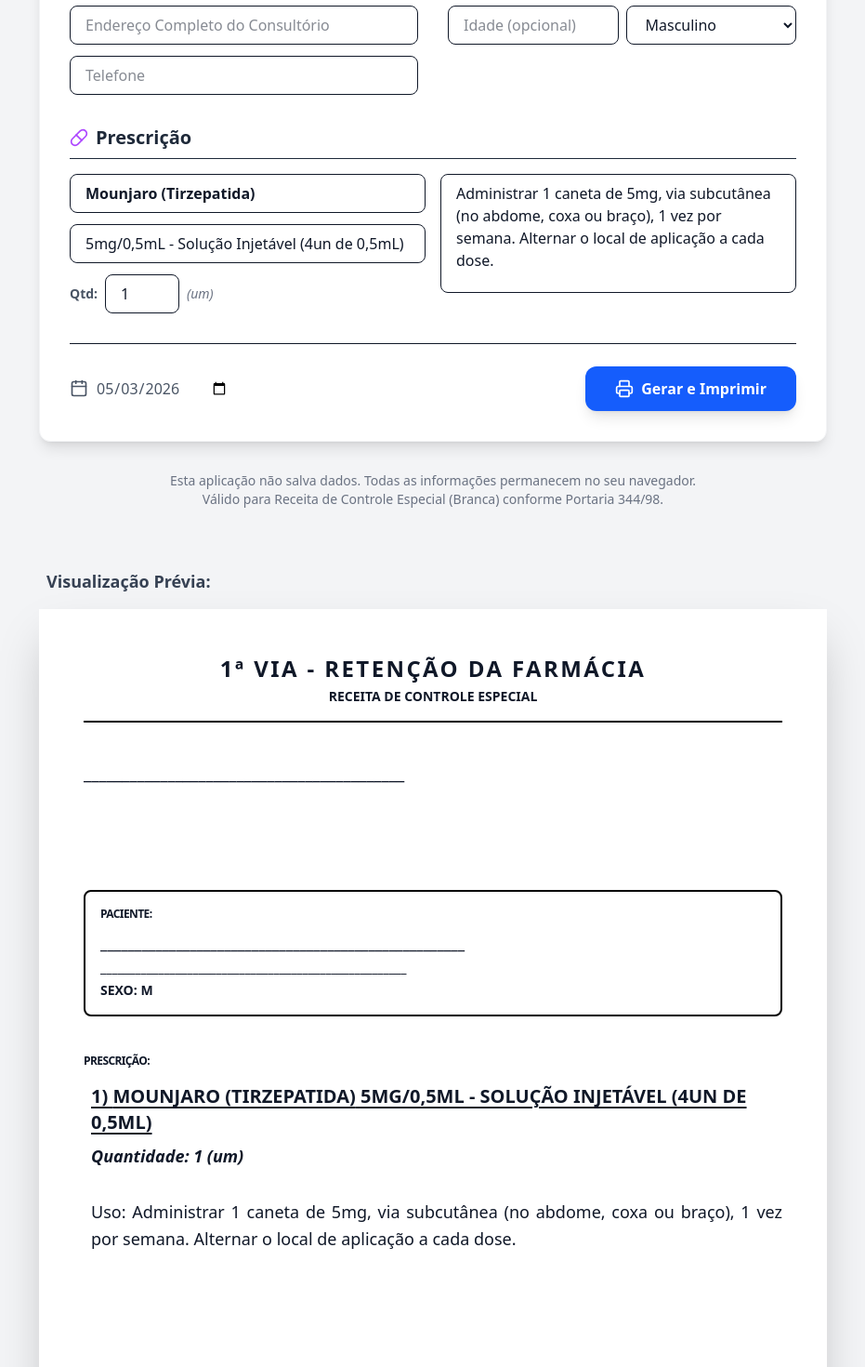
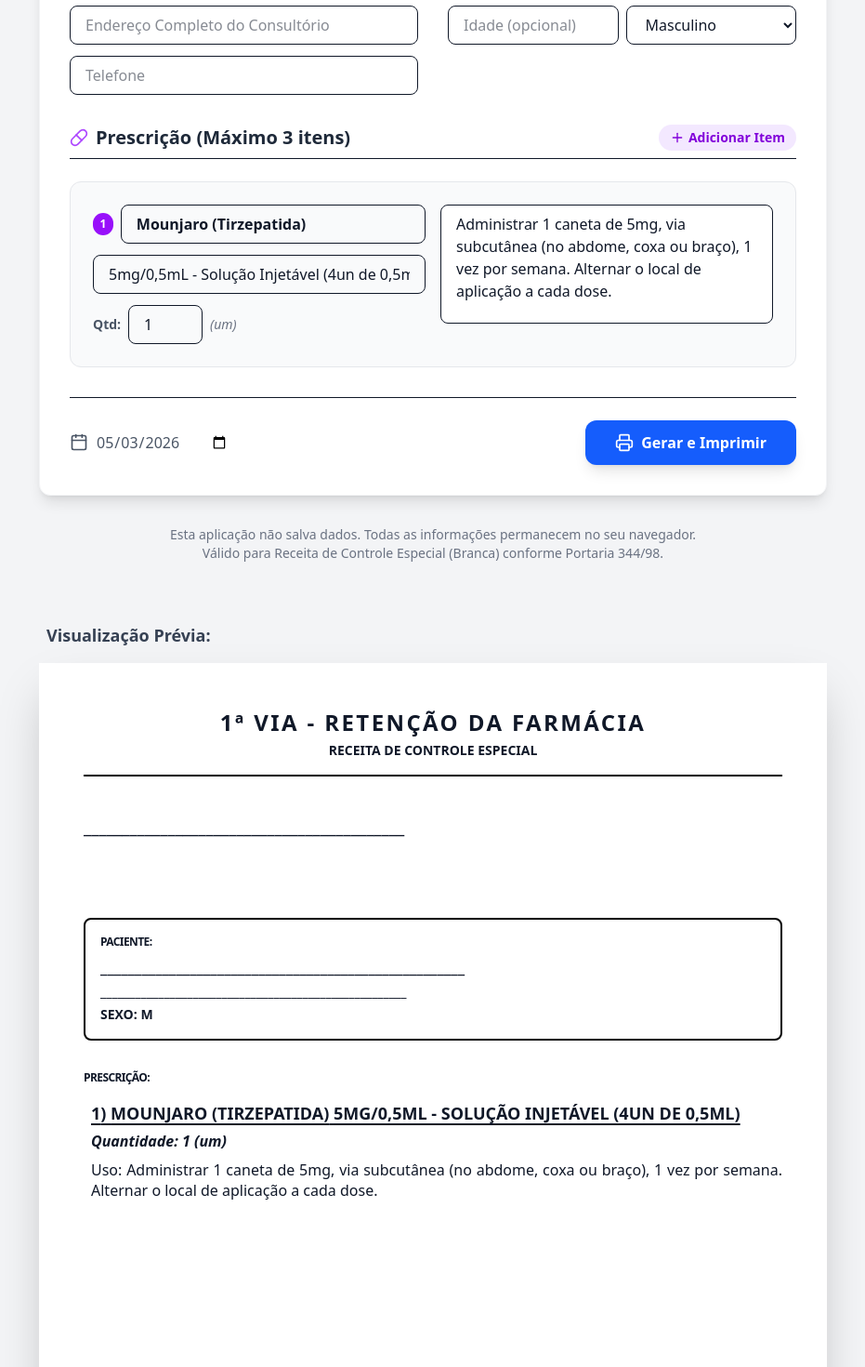
Before and after one commit to romualdoag/receitas-web, a React (Vite) app: page / in a window 1280 px wide. Shown: the part 320-1790 px from the top of the page at 93% size, without its empty margins (174-1105 px from the left). Built offline with nearby package versions, Linux system fonts and the light colour scheme.

Commit message:
feat: support up to 3 medications per prescription

```diff
--- a/src/components/PrescriptionDocument.tsx
+++ b/src/components/PrescriptionDocument.tsx
@@ -1,4 +1,12 @@
 import React from 'react';
+
+interface Medication {
+  nome: string;
+  dosagem: string;
+  quantidade: number;
+  quantidadeExtenso: string;
+  posologia: string;
+}
 
 interface PrescriptionData {
   prescritor: {
@@ -14,13 +22,7 @@
     idade?: string;
     sexo?: string;
   };
-  medicamento: {
-    nome: string;
-    dosagem: string;
-    quantidade: number;
-    quantidadeExtenso: string;
-    posologia: string;
-  };
+  medicamentos: Medication[];
   data: string;
 }
 
@@ -37,7 +39,7 @@
       </div>
 
       {/* Identificação do Emitente */}
-      <div className="mb-10 min-h-[100px]">
+      <div className="mb-8 min-h-[80px]">
         <p className="font-bold text-xl uppercase">{data.prescritor.nome || '__________________________________________'}</p>
         <p className="font-semibold">{data.prescritor.registro} {data.prescritor.uf}</p>
         <p className="text-sm">{data.prescritor.endereco}</p>
@@ -45,8 +47,8 @@
       </div>
 
       {/* Identificação do Usuário */}
-      <div className="mb-10 p-4 border-2 border-black rounded-lg">
-        <p className="text-xs font-black mb-2 uppercase tracking-tighter">Paciente:</p>
+      <div className="mb-8 p-4 border-2 border-black rounded-lg">
+        <p className="text-xs font-black mb-1 uppercase tracking-tighter">Paciente:</p>
         <p className="font-bold text-lg uppercase">{data.paciente.nome || '_____________________________________________________'}</p>
         <p className="text-sm uppercase mt-1">{data.paciente.endereco || '_____________________________________________________'}</p>
         {(data.paciente.idade || data.paciente.sexo) && (
@@ -59,23 +61,27 @@
       </div>
 
       {/* Prescrição */}
-      <div className="flex-grow mb-10">
+      <div className="flex-grow mb-8">
         <p className="text-xs font-black mb-4 uppercase tracking-tighter">Prescrição:</p>
-        <div className="ml-2">
-          <p className="font-bold text-xl uppercase underline decoration-2 underline-offset-4">
-            1) {data.medicamento.nome} {data.medicamento.dosagem}
-          </p>
-          <p className="mt-2 font-bold italic text-lg">
-            Quantidade: {data.medicamento.quantidade} ({data.medicamento.quantidadeExtenso})
-          </p>
-          <div className="mt-8 text-lg text-justify leading-relaxed whitespace-pre-wrap font-medium">
-            Uso: {data.medicamento.posologia}
-          </div>
+        <div className="space-y-6">
+          {data.medicamentos.map((med, index) => (
+            <div key={index} className="ml-2">
+              <p className="font-bold text-lg uppercase underline decoration-2 underline-offset-4">
+                {index + 1}) {med.nome} {med.dosagem}
+              </p>
+              <p className="mt-1 font-bold italic text-base">
+                Quantidade: {med.quantidade} ({med.quantidadeExtenso})
+              </p>
+              <div className="mt-2 text-base text-justify leading-snug whitespace-pre-wrap font-medium">
+                Uso: {med.posologia}
+              </div>
+            </div>
+          ))}
         </div>
       </div>
 
       <div className="mt-auto">
-        <div className="flex justify-between items-end mb-12">
+        <div className="flex justify-between items-end mb-10">
           <div className="pb-2">
             <p className="text-base font-bold">
               {data.prescritor.endereco.split(',')[1]?.trim() || 'Cidade'}, {new Date(data.data).toLocaleDateString('pt-BR')}
--- a/src/components/PrescriptionForm.tsx
+++ b/src/components/PrescriptionForm.tsx
@@ -1,6 +1,14 @@
 import React, { useState, useEffect } from 'react';
-import { User, Clipboard, Pill, Printer, Calendar } from 'lucide-react';
+import { User, Clipboard, Pill, Printer, Calendar, Plus, Trash2 } from 'lucide-react';
 import { numberToWords } from '../utils/numberToWords';
+
+interface Medication {
+  nome: string;
+  dosagem: string;
+  quantidade: number;
+  quantidadeExtenso: string;
+  posologia: string;
+}
 
 interface PrescriptionFormProps {
   onDataChange: (data: any) => void;
@@ -22,13 +30,15 @@
       idade: '',
       sexo: 'M',
     },
-    medicamento: {
+    medicamentos: [
+      {
         nome: 'Mounjaro (Tirzepatida)',
         dosagem: '5mg/0,5mL - Solução Injetável (4un de 0,5mL)',
         quantidade: 1,
         quantidadeExtenso: 'um',
         posologia: 'Administrar 1 caneta de 5mg, via subcutânea (no abdome, coxa ou braço), 1 vez por semana. Alternar o local de aplicação a cada dose.',
-    },
+      }
+    ] as Medication[],
     data: new Date().toISOString().split('T')[0],
   });
 
@@ -36,22 +46,44 @@
     onDataChange(formData);
   }, [formData, onDataChange]);
 
-  const handleChange = (section: string, field: string, value: any) => {
-    setFormData((prev) => {
-      const newData = {
+  const handlePrescritorPacienteChange = (section: string, field: string, value: any) => {
+    setFormData((prev) => ({
       ...prev,
       [section]: {
         ...prev[section as keyof typeof prev] as any,
         [field]: value,
       },
+    }));
   };
 
-      if (section === 'medicamento' && field === 'quantidade') {
-        newData.medicamento.quantidadeExtenso = numberToWords(Number(value));
+  const handleMedicationChange = (index: number, field: keyof Medication, value: any) => {
+    const newMedicamentos = [...formData.medicamentos];
+    (newMedicamentos[index] as any)[field] = value;
+
+    if (field === 'quantidade') {
+      newMedicamentos[index].quantidadeExtenso = numberToWords(Number(value));
     }
 
-      return newData;
-    });
+    setFormData(prev => ({ ...prev, medicamentos: newMedicamentos }));
+  };
+
+  const addMedication = () => {
+    if (formData.medicamentos.length < 3) {
+      setFormData(prev => ({
+        ...prev,
+        medicamentos: [
+          ...prev.medicamentos,
+          { nome: '', dosagem: '', quantidade: 1, quantidadeExtenso: 'um', posologia: '' }
+        ]
+      }));
+    }
+  };
+
+  const removeMedication = (index: number) => {
+    if (formData.medicamentos.length > 1) {
+      const newMedicamentos = formData.medicamentos.filter((_, i) => i !== index);
+      setFormData(prev => ({ ...prev, medicamentos: newMedicamentos }));
+    }
   };
 
   return (
@@ -75,7 +107,7 @@
                 placeholder="Nome Completo"
                 className="w-full px-4 py-2 rounded-lg border focus:ring-2 focus:ring-blue-400 outline-none"
                 value={formData.prescritor.nome}
-                onChange={(e) => handleChange('prescritor', 'nome', e.target.value)}
+                onChange={(e) => handlePrescritorPacienteChange('prescritor', 'nome', e.target.value)}
               />
               <div className="flex gap-2">
                 <input
@@ -83,7 +115,7 @@
                   placeholder="Registro (ex: CRM 12345)"
                   className="w-full px-4 py-2 rounded-lg border focus:ring-2 focus:ring-blue-400 outline-none"
                   value={formData.prescritor.registro}
-                  onChange={(e) => handleChange('prescritor', 'registro', e.target.value)}
+                  onChange={(e) => handlePrescritorPacienteChange('prescritor', 'registro', e.target.value)}
                 />
                 <input
                   type="text"
@@ -91,7 +123,7 @@
                   className="w-20 px-4 py-2 rounded-lg border focus:ring-2 focus:ring-blue-400 outline-none uppercase"
                   maxLength={2}
                   value={formData.prescritor.uf}
-                  onChange={(e) => handleChange('prescritor', 'uf', e.target.value.toUpperCase())}
+                  onChange={(e) => handlePrescritorPacienteChange('prescritor', 'uf', e.target.value.toUpperCase())}
                 />
               </div>
               <input
@@ -99,14 +131,14 @@
                 placeholder="Endereço Completo do Consultório"
                 className="w-full px-4 py-2 rounded-lg border focus:ring-2 focus:ring-blue-400 outline-none"
                 value={formData.prescritor.endereco}
-                onChange={(e) => handleChange('prescritor', 'endereco', e.target.value)}
+                onChange={(e) => handlePrescritorPacienteChange('prescritor', 'endereco', e.target.value)}
               />
               <input
                 type="text"
                 placeholder="Telefone"
                 className="w-full px-4 py-2 rounded-lg border focus:ring-2 focus:ring-blue-400 outline-none"
                 value={formData.prescritor.telefone}
-                onChange={(e) => handleChange('prescritor', 'telefone', e.target.value)}
+                onChange={(e) => handlePrescritorPacienteChange('prescritor', 'telefone', e.target.value)}
               />
             </div>
           </section>
@@ -123,14 +155,14 @@
                 placeholder="Nome Completo do Paciente"
                 className="w-full px-4 py-2 rounded-lg border focus:ring-2 focus:ring-blue-400 outline-none"
                 value={formData.paciente.nome}
-                onChange={(e) => handleChange('paciente', 'nome', e.target.value)}
+                onChange={(e) => handlePrescritorPacienteChange('paciente', 'nome', e.target.value)}
               />
               <input
                 type="text"
                 placeholder="Endereço Residencial"
                 className="w-full px-4 py-2 rounded-lg border focus:ring-2 focus:ring-blue-400 outline-none"
                 value={formData.paciente.endereco}
-                onChange={(e) => handleChange('paciente', 'endereco', e.target.value)}
+                onChange={(e) => handlePrescritorPacienteChange('paciente', 'endereco', e.target.value)}
               />
               <div className="flex gap-2">
                 <input
@@ -138,12 +170,12 @@
                   placeholder="Idade (opcional)"
                   className="w-full px-4 py-2 rounded-lg border focus:ring-2 focus:ring-blue-400 outline-none"
                   value={formData.paciente.idade}
-                  onChange={(e) => handleChange('paciente', 'idade', e.target.value)}
+                  onChange={(e) => handlePrescritorPacienteChange('paciente', 'idade', e.target.value)}
                 />
                 <select
                   className="w-full px-4 py-2 rounded-lg border focus:ring-2 focus:ring-blue-400 outline-none"
                   value={formData.paciente.sexo}
-                  onChange={(e) => handleChange('paciente', 'sexo', e.target.value)}
+                  onChange={(e) => handlePrescritorPacienteChange('paciente', 'sexo', e.target.value)}
                 >
                   <option value="M">Masculino</option>
                   <option value="F">Feminino</option>
@@ -153,27 +185,56 @@
           </section>
         </div>
 
-        {/* Medicamento */}
-        <section className="mt-8 space-y-4">
-          <h2 className="text-xl font-bold text-gray-800 flex items-center gap-2 border-b pb-2">
+        {/* Medicamentos */}
+        <section className="mt-8 space-y-6">
+          <div className="flex justify-between items-center border-b pb-2">
+            <h2 className="text-xl font-bold text-gray-800 flex items-center gap-2">
               <Pill className="w-5 h-5 text-purple-500" />
-            Prescrição
+              Prescrição (Máximo 3 itens)
             </h2>
+            {formData.medicamentos.length < 3 && (
+              <button
+                onClick={addMedication}
+                className="flex items-center gap-1 text-sm bg-purple-100 text-purple-700 px-3 py-1 rounded-full hover:bg-purple-200 transition-colors font-bold"
+              >
+                <Plus className="w-4 h-4" />
+                Adicionar Item
+              </button>
+            )}
+          </div>
+
+          <div className="space-y-8">
+            {formData.medicamentos.map((med, index) => (
+              <div key={index} className="relative bg-gray-50 p-6 rounded-xl border border-gray-200 group">
+                {formData.medicamentos.length > 1 && (
+                  <button
+                    onClick={() => removeMedication(index)}
+                    className="absolute top-4 right-4 text-gray-400 hover:text-red-500 transition-colors"
+                    title="Remover medicamento"
+                  >
+                    <Trash2 className="w-5 h-5" />
+                  </button>
+                )}
                 <div className="grid md:grid-cols-2 gap-4">
                   <div className="space-y-3">
+                    <div className="flex items-center gap-2">
+                      <span className="bg-purple-600 text-white w-6 h-6 flex items-center justify-center rounded-full text-xs font-bold">
+                        {index + 1}
+                      </span>
                       <input
                         type="text"
                         placeholder="Nome do Medicamento (DCB)"
                         className="w-full px-4 py-2 rounded-lg border focus:ring-2 focus:ring-blue-400 outline-none font-bold"
-                value={formData.medicamento.nome}
-                onChange={(e) => handleChange('medicamento', 'nome', e.target.value)}
+                        value={med.nome}
+                        onChange={(e) => handleMedicationChange(index, 'nome', e.target.value)}
                       />
+                    </div>
                     <input
                       type="text"
                       placeholder="Dosagem / Forma Farmacêutica"
                       className="w-full px-4 py-2 rounded-lg border focus:ring-2 focus:ring-blue-400 outline-none"
-                value={formData.medicamento.dosagem}
-                onChange={(e) => handleChange('medicamento', 'dosagem', e.target.value)}
+                      value={med.dosagem}
+                      onChange={(e) => handleMedicationChange(index, 'dosagem', e.target.value)}
                     />
                     <div className="flex items-center gap-2">
                       <label className="text-sm font-semibold text-gray-600">Qtd:</label>
@@ -181,18 +242,21 @@
                         type="number"
                         min={1}
                         className="w-20 px-4 py-2 rounded-lg border focus:ring-2 focus:ring-blue-400 outline-none"
-                  value={formData.medicamento.quantidade}
-                  onChange={(e) => handleChange('medicamento', 'quantidade', e.target.value)}
+                        value={med.quantidade}
+                        onChange={(e) => handleMedicationChange(index, 'quantidade', e.target.value)}
                       />
-                <span className="text-sm text-gray-500 italic">({formData.medicamento.quantidadeExtenso})</span>
+                      <span className="text-sm text-gray-500 italic">({med.quantidadeExtenso})</span>
                     </div>
                   </div>
                   <textarea
                     placeholder="Posologia (Instruções de uso)"
-              className="w-full px-4 py-2 rounded-lg border focus:ring-2 focus:ring-blue-400 outline-none h-32 resize-none"
-              value={formData.medicamento.posologia}
-              onChange={(e) => handleChange('medicamento', 'posologia', e.target.value)}
+                    className="w-full px-4 py-2 rounded-lg border focus:ring-2 focus:ring-blue-400 outline-none h-32 resize-none bg-white"
+                    value={med.posologia}
+                    onChange={(e) => handleMedicationChange(index, 'posologia', e.target.value)}
                   />
+                </div>
+              </div>
+            ))}
           </div>
         </section>
 
@@ -203,7 +267,7 @@
               type="date"
               className="outline-none"
               value={formData.data}
-              onChange={(e) => handleChange('', 'data', e.target.value)}
+              onChange={(e) => setFormData(prev => ({ ...prev, data: e.target.value }))}
             />
           </div>
           <button
```
Lines whose indentation alone changed are shown as unchanged.
